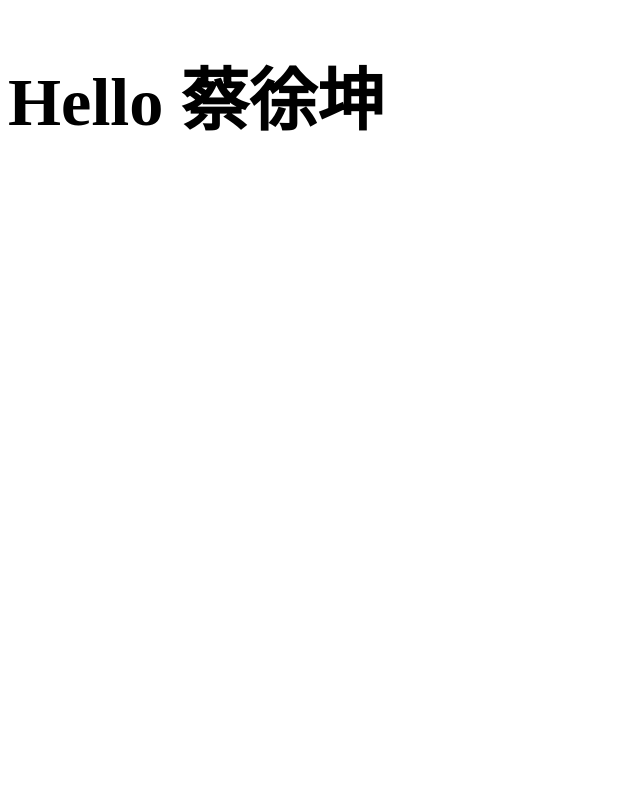
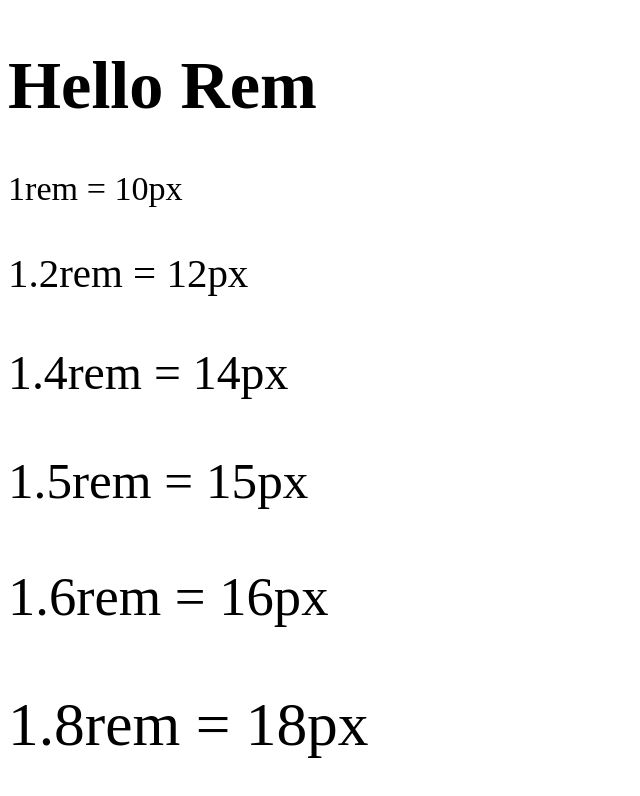
Before and after one commit to Leavi/H5-Rem, a plain HTML site: page index.html in a window 1280 px wide. Shown: the whole page, without its empty margins (0-640 px from the left). Drawn offline with Linux system fonts and the light colour scheme.

Commit message:
add sample

```diff
--- a/index.html
+++ b/index.html
@@ -6,7 +6,13 @@
   <title>Document</title>
 </head>
 <body>
-  <h1>Hello 蔡徐坤</h1>
+  <h1>Hello Rem</h1>
+  <p style="font-size: 1rem;">1rem = 10px</p>
+  <p style="font-size: 1.2rem;">1.2rem = 12px</p>
+  <p style="font-size: 1.4rem;">1.4rem = 14px</p>
+  <p style="font-size: 1.5rem;">1.5rem = 15px</p>
+  <p style="font-size: 1.6rem;">1.6rem = 16px</p>
+  <p style="font-size: 1.8rem;">1.8rem = 18px</p>
   <script src="/lib/rem.js"></script>
 </body>
 </html>
```
